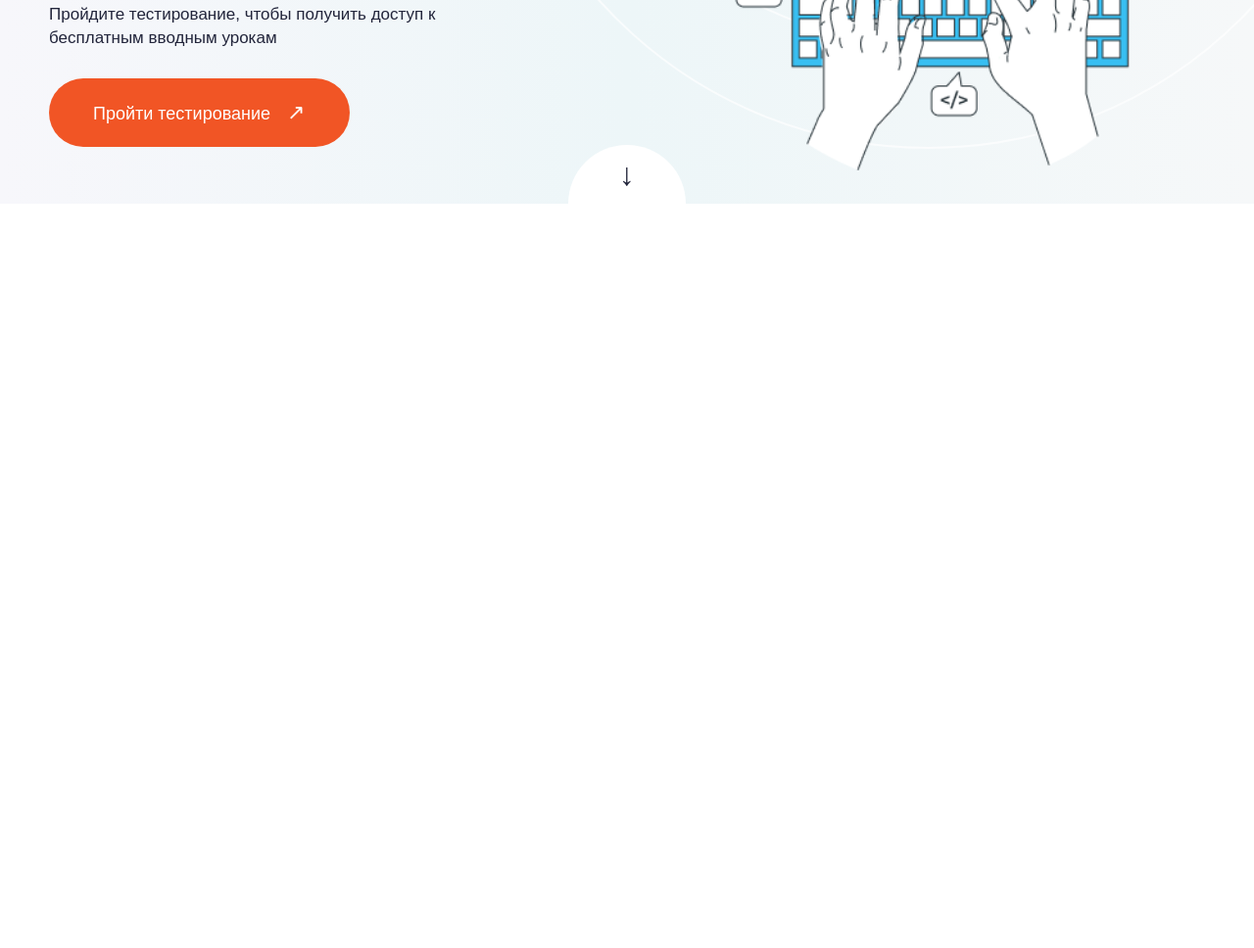
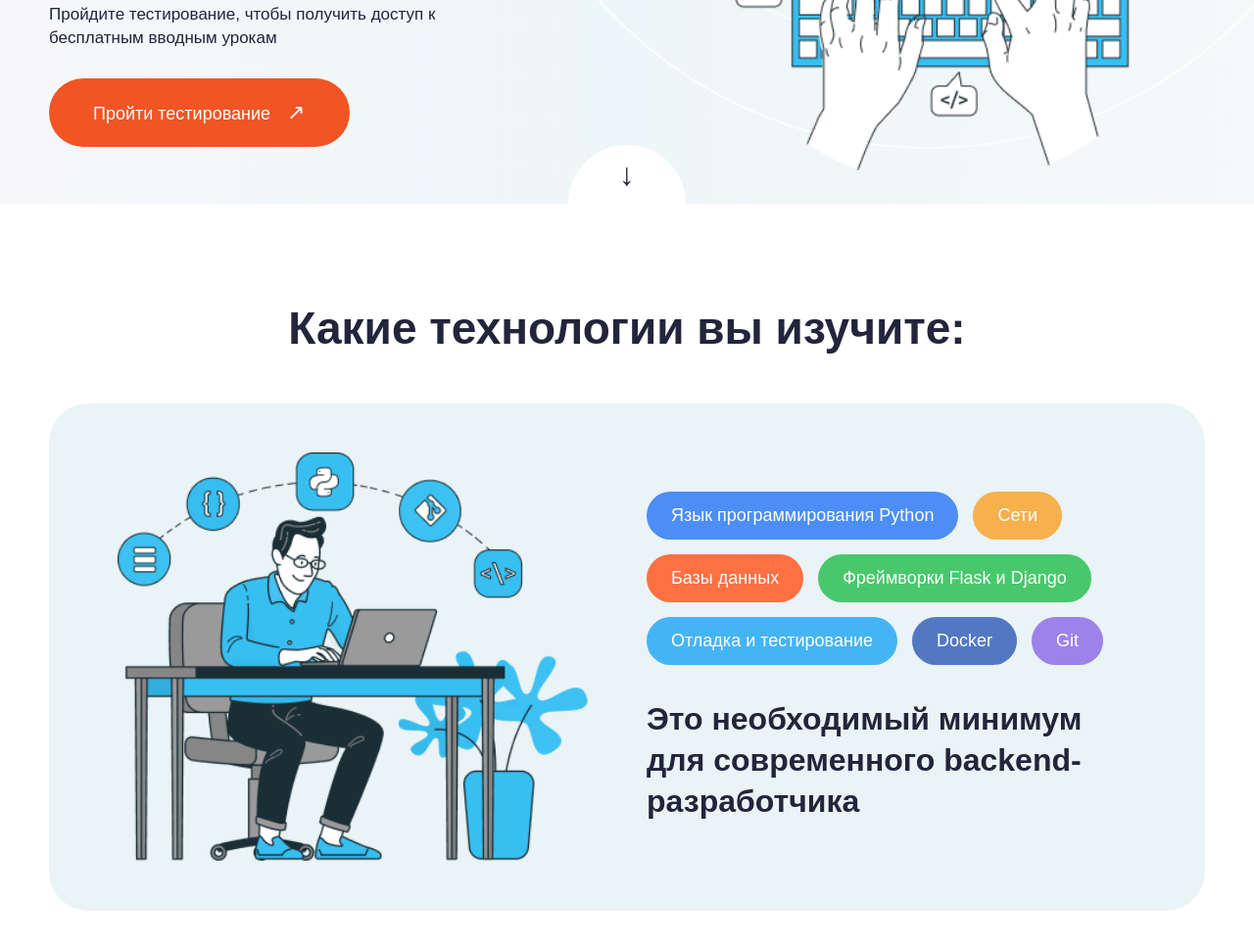
Before and after one commit to ismatovbenya2-droid/sass2, a plain HTML site: page index.html in a window 1280 px wide. Shown: the part 492-1460 px from the top of the page at 98% size. Before the commit the page ends 800 px from the top, so only its background shows below. Drawn offline with Linux system fonts and the light colour scheme.

Commit message:
second commit

```diff
--- a/index.html
+++ b/index.html
@@ -64,5 +64,65 @@
     </div>
 
 </section>
+<section class="main11">
+
+    <div class="container">
+
+        <h2 class="text3">
+            Какие технологии вы изучите:
+        </h2>
+
+        <div class="main12">
+
+            <div class="main13">
+                <img src="./3.png" alt="" class="img3">
+            </div>
+
+            <div class="main14">
+
+                <div class="main15">
+
+                    <div class="btn3">
+                        Язык программирования Python
+                    </div>
+
+                    <div class="btn4">
+                        Сети
+                    </div>
+
+                    <div class="btn5">
+                        Базы данных
+                    </div>
+
+                    <div class="btn6">
+                        Фреймворки Flask и Django
+                    </div>
+
+                    <div class="btn7">
+                        Отладка и тестирование
+                    </div>
+
+                    <div class="btn8">
+                        Docker
+                    </div>
+
+                    <div class="btn9">
+                        Git
+                    </div>
+
+                </div>
+
+                <p class="text4">
+                    Это необходимый минимум для
+                    современного backend-разработчика
+                </p>
+
+            </div>
+
+        </div>
+
+    </div>
+
+</section>
 </body>
 </html>
--- a/style.scss
+++ b/style.scss
@@ -196,3 +196,96 @@ body {
     font-size: 32px;
     z-index: 5;
 }
+.main11 {
+    padding: 100px 0;
+}
+
+.text3 {
+    text-align: center;
+    font-size: 46px;
+    color: $dark;
+    margin-bottom: 50px;
+    font-weight: 700;
+}
+
+.main12 {
+    background: #eaf3f5;
+    border-radius: 40px;
+    padding: 50px 70px;
+
+    display: flex;
+    justify-content: space-between;
+    align-items: center;
+    gap: 60px;
+}
+
+.main13 {
+    width: 480px;
+    flex-shrink: 0;
+}
+
+.img3 {
+    width: 100%;
+    display: block;
+}
+
+.main14 {
+    flex: 1;
+}
+
+.main15 {
+    display: flex;
+    flex-wrap: wrap;
+    gap: 15px;
+    margin-bottom: 35px;
+}
+
+.btn3,
+.btn4,
+.btn5,
+.btn6,
+.btn7,
+.btn8,
+.btn9 {
+    color: white;
+    border-radius: 30px;
+    padding: 14px 25px;
+    font-size: 18px;
+    text-align: center;
+}
+
+.btn3 {
+    background: #4c8df6;
+}
+
+.btn4 {
+    background: #f6b04c;
+}
+
+.btn5 {
+    background: #ff7043;
+}
+
+.btn6 {
+    background: #48c86b;
+}
+
+.btn7 {
+    background: #45b4f5;
+}
+
+.btn8 {
+    background: #5278c3;
+}
+
+.btn9 {
+    background: #9d82ea;
+}
+
+.text4 {
+    font-size: 32px;
+    line-height: 1.3;
+    color: $dark;
+    font-weight: 700;
+    max-width: 500px;
+}
```
Also changed, not shown: 3.png (added), style.css, 2 other files.
